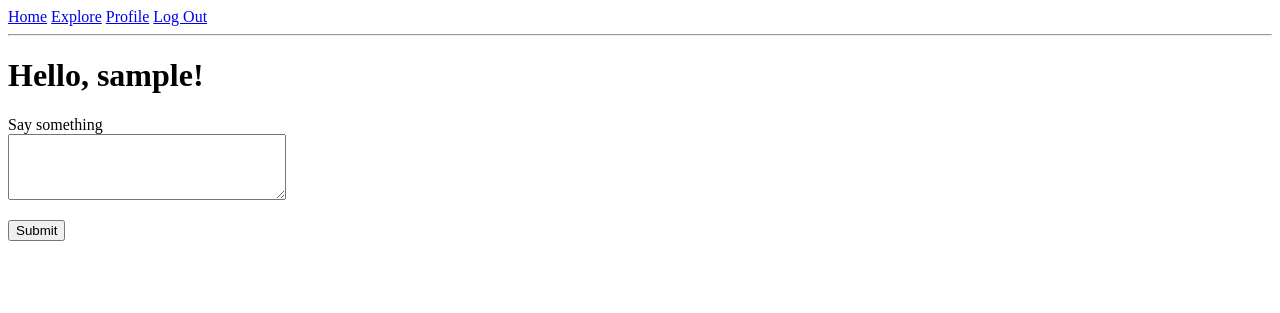
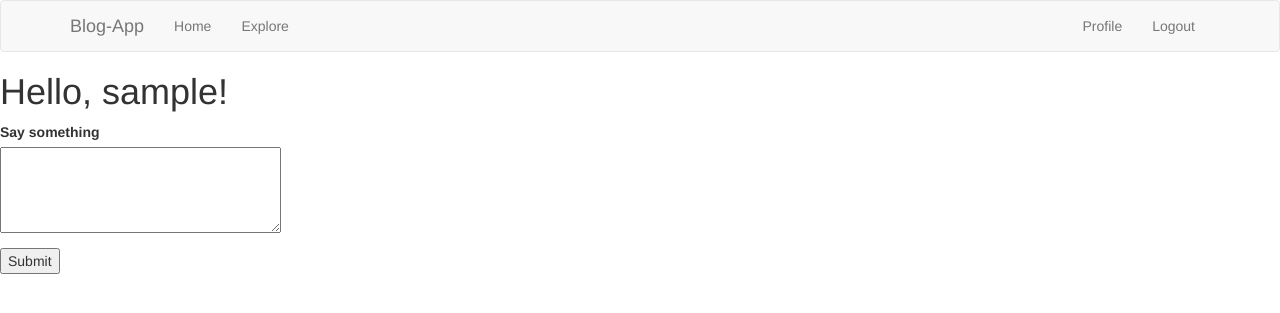
Before and after one commit to OyugoObonyo/Blog-App, a Flask app: page / in a window 1280 px wide. Shown: the top 313 px of the page. Run offline with Flask 2, Linux system fonts and the light colour scheme; the visitor is signed in with stand-in values (Sample User, id 1); data comes from the database, SQL or seed files in the repository; data that the repository does not hold is empty; some libraries are stand-ins or nearby versions.

Commit message:
Bootstrap base.html file

```diff
--- a/app/templates/base.html
+++ b/app/templates/base.html
@@ -1,33 +1,52 @@
-<!DOCTYPE html>
-<html>
-    <head>
+{% extends 'bootstrap/base.html' %}
+
+{% block title %}
     {% if title %}
-        <title>{{ title }} - BlogApp</title>
+    {{ title }} - BlogApp
     {% else %}
-        <title>Welcome to BlogApp</title>
+    Welcome to BlogApp
     {% endif %}
-    </head>
-    <body>
-        <div>
-            <a href="{{ url_for('index') }}">Home</a>
-            <a href="{{ url_for('explore')}}">Explore</a>
+{% endblock %}
+
+{% block navbar %}
+    <nav class="navbar navbar-default">
+        <div class="container">
+            <div class="navbar-header">
+                <button type="button" class="navbar-toggle collapsed" data-toggle="collapse" data-target="#bs-example-navbar-collapse-1" aria-expanded="false">
+                    <span class="sr-only">Toggle navigation</span>
+                    <span class="icon-bar"></span>
+                    <span class="icon-bar"></span>
+                    <span class="icon-bar"></span>
+                </button>
+                <a class="navbar-brand" href="{{ url_for('index') }}">Blog-App</a>
+            </div>
+            <div class="collapse navbar-collapse" id="bs-example-navbar-collapse-1">
+                <ul class="nav navbar-nav">
+                    <li><a href="{{ url_for('index') }}">Home</a></li>
+                    <li><a href="{{ url_for('explore') }}">Explore</a></li>
+                </ul>
+                <ul class="nav navbar-nav navbar-right">
                     {% if current_user.is_anonymous %}
-            <a href="{{ url_for('login') }}">Log In</a>
+                    <li><a href="{{ url_for('login') }}">Login</a></li>
                     {% else %}
-            <a href="{{ url_for('user', username=current_user.username) }}">Profile</a>
-            <a href="{{ url_for('logout') }}">Log Out</a>
+                    <li><a href="{{ url_for('user', username=current_user.username) }}">Profile</a></li>
+                    <li><a href="{{ url_for('logout') }}">Logout</a></li>
                     {% endif %}
+                </ul>
             </div>
-        <hr>
+        </div>
+    </nav>
+{% endblock %}
+
+{% block content %}
+    <div class="container">
         {% with messages = get_flashed_messages() %}
         {% if messages %}
-        <ul>
             {% for message in messages %}
-            <li>{{ message }}</li>
+            <div class="alert alert-info" role="alert">{{ message }}</div>
             {% endfor %}
-        </ul>
         {% endif %}
         {% endwith %}
-        {% block content %}{% endblock %}
-    </body>
-</html>
+        {% block application_content %}{% endblock %}
+    </div>
+{% endblock %}
```
Lines whose indentation alone changed are shown as unchanged.
